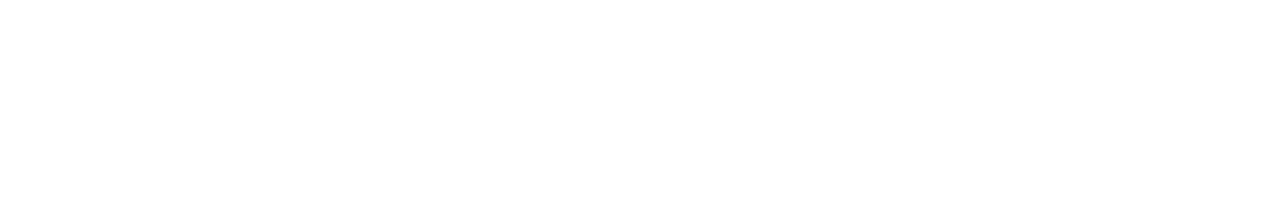
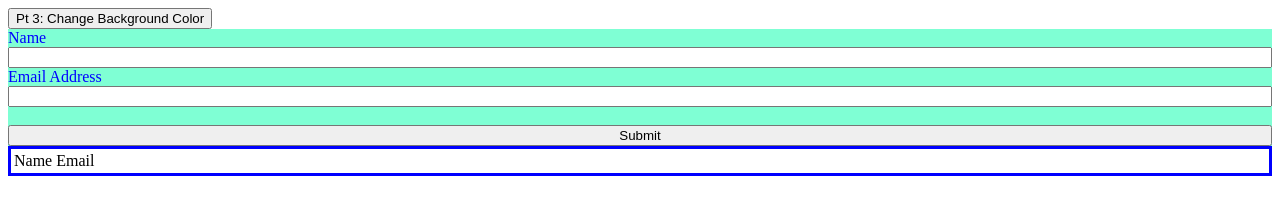
Before and after one commit to techydude9/2024-04-FE-Lab-Week-10, a plain HTML site: page index.html in a window 1280 px wide. Drawn offline with Linux system fonts and the light colour scheme.

Commit message:
Completed Lab 10

```diff
--- a/index.html
+++ b/index.html
@@ -3,6 +3,8 @@
   Author:  Promineo Tech Academic Team
   Subject:  JavaScript and DOM Manipulation
   FE Lab Week 10
+
+  Bob Ruzga Solutions 7/3/2024
  -->
 
 <!DOCTYPE html>
@@ -15,7 +17,7 @@
   </head>
   <body>
     <!-- Uncomment the button below during Part 3: -->
-    <!-- <button id="myButton">Pt 3: Change Background Color</button> -->
+     <button id="myButton">Pt 3: Change Background Color</button>  <!--P4 Step 1  -->
 
     <!-- Code reads top-down. Why would our script go on the bottom
          of our <body> element instead of inside the head? -->
--- a/week10Lab.js
+++ b/week10Lab.js
@@ -3,6 +3,8 @@
    Author:  Promineo Tech Academic Team
    Subject:  JavaScript and DOM Manipulation
    FE Lab Week 10
+
+   Bob Ruzga Solutions - 7/3/2024
 */
 
 /* ----------------------------------------------------- */
@@ -41,10 +43,33 @@ Part 1: Create a form with only JavaScript`)
            You should now have a label and a input on your website.
            Do the same steps, appending a label/input for Email, and a submit button to your form.
  * ↓ YOUR CODE HERE ↓ */
+   let myForm = document.createElement('form');  // P1 Steps 2,3
+   let myLabel = document.createElement('form'); // P1 Step 4
+   let myInput = document.createElement('input'); // P1 Step 4
+   let myEmailLabel = document.createElement('form'); // P1 Step 7b
+   let myEmail = document.createElement('input');     // P1 Step 7b
+   let button = document.createElement('button');     // P1 Step 7c
+   let lineBreak = document.createElement('br');
 
-// console.log(myForm)
+   myLabel.innerHTML = "Name"; // P1 step 5
+   myEmailLabel.innerHTML = "Email Address";  // P1 Step 7b
+   button.innerHTML = "Submit"         // P1 Step 7c
+
+   myForm.append(myLabel);  // P1 Step 6
+   myForm.append(myInput);  //P1 Step 6
+   myForm.append(myEmailLabel);  // P1 Step 7b
+   myForm.append(myEmail);       // P1 Step 7b
+   myForm.append(lineBreak);    //Bob's idea
+   myForm.append(button);     // P1 Step 7c
+
+   document.body.append(myForm);  // P1 Step 7a
+
+
+   console.log(myForm)  //P1 step 1
+
 //Question: Besides changing the innerHTML, what other HTML things can we change using JavaScript?
 //Answer:
+//   we can change attributes and styling
 
 /*------------------------ Styling a form with only JavaScript------------------------*/
 console.log(`--------------------------
@@ -59,9 +84,16 @@ Part 2: Styling our form with only JavaScript`)
  *  Step 3: Give your form a display of flex, a flex-direction of column, and a max-width of 250px
  *
  * ↓ YOUR CODE HERE ↓ */
+      myForm.style.background = 'aquamarine';  // P2 Step 1
+      myForm.style.color = 'blue';  // P2 Step 2
+      myForm.style.display = 'flex'; // P2 Step 3a
+      myForm.style.flexDirection = 'column'; // P2 Step 3b
+      myForm.style.maxwidth = '250px';
+
 
 //Question: Do you prefer styling with JavaScript or CSS?
 //Answer:
+//      CSS defininately but I do appreciate the ability to change dynamically
 
 /*------------------------ Creating a table with only JavaScript ------------------------*/
 console.log(`--------------------------
@@ -80,10 +112,30 @@ Part 3: Creating a table with only JavaScript`)
  * Final Step: Style your table using JavaScript starting with a border. You may need to target more element/nodes than we did with myTable.
  * ↓ YOUR CODE HERE ↓ */
 
-// console.log(myTable)
+   let myTable = document.createElement('table');        // P3 Step 2
+   let aRow = document.createElement('tr');              // P3 Step 2
+   let rowData1 = document.createElement('td');  // P3 Step 2
+   let rowData2 = document.createElement('td');  // P3 Step 2
+
+   rowData1.innerHTML = "Name";  // P3 Step 3
+   rowData2.innerHTML = "Email"; // P3 Step 3
+
+   myTable.append(aRow);      // P3 Step 4
+   aRow.append(rowData1);  // P3 Step 4
+   aRow.append(rowData2);  // P3 Step 4
+
+   document.body.append(myTable);   // P3 Step 5
+
+   myTable.style.border = '3px solid blue';
+   myTable.style.display = 'flex';
+   myTable.style.flexDirection = 'column';
+   myTable.style.maxwidth = '50px';
+
+
+   console.log(myTable)   // P3 step 1
 //Question: While this is clearly a more round-about way of making a table, how can using JavaScript in this way
 //          more beneficial than HTML?
-//Answer:
+//Answer:  I can adjust an HTML table on the fly if it needs to be modified without having access to the HTML
 
 /*------------------------ Changing our body background on click ------------------------*/
 console.log(`--------------------------
@@ -103,6 +155,15 @@ Part 4: Changing our background on click`)
  * Step 7: Click the button in your index.html and see the background change!
  *
  * ↓ YOUR CODE HERE ↓ */
+   // P4 Step 2
+
+   const btn = document.getElementById("myButton");  //P4 Step 3
+
+   btn.addEventListener("mousemove", () => {
+      document.body.style.background = `rgb(${Math.random() * 0}, ${Math.random() * 125} ,${Math.random() * 255})`;
+   })
+
+
 
 //Question: What other event listeners are there?
 //             Try them out by replacing 'click' in your function above!
```
